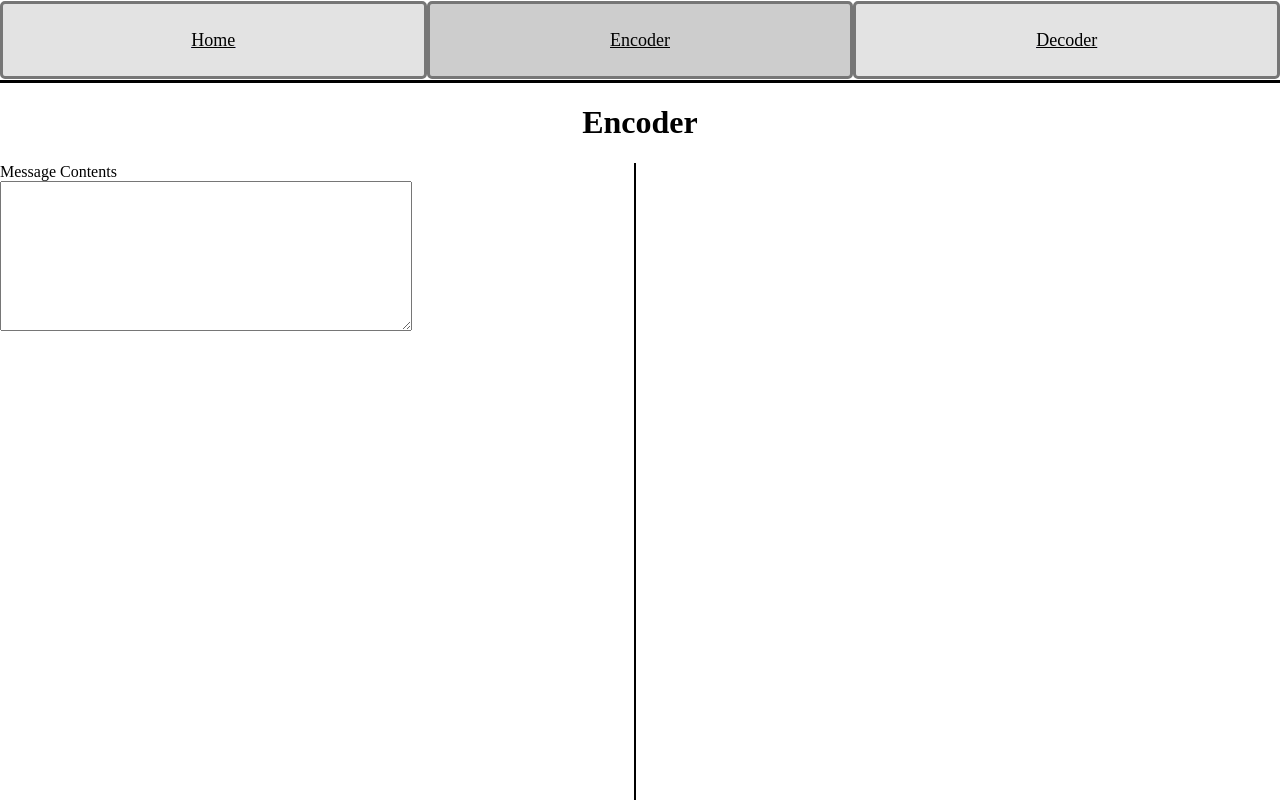
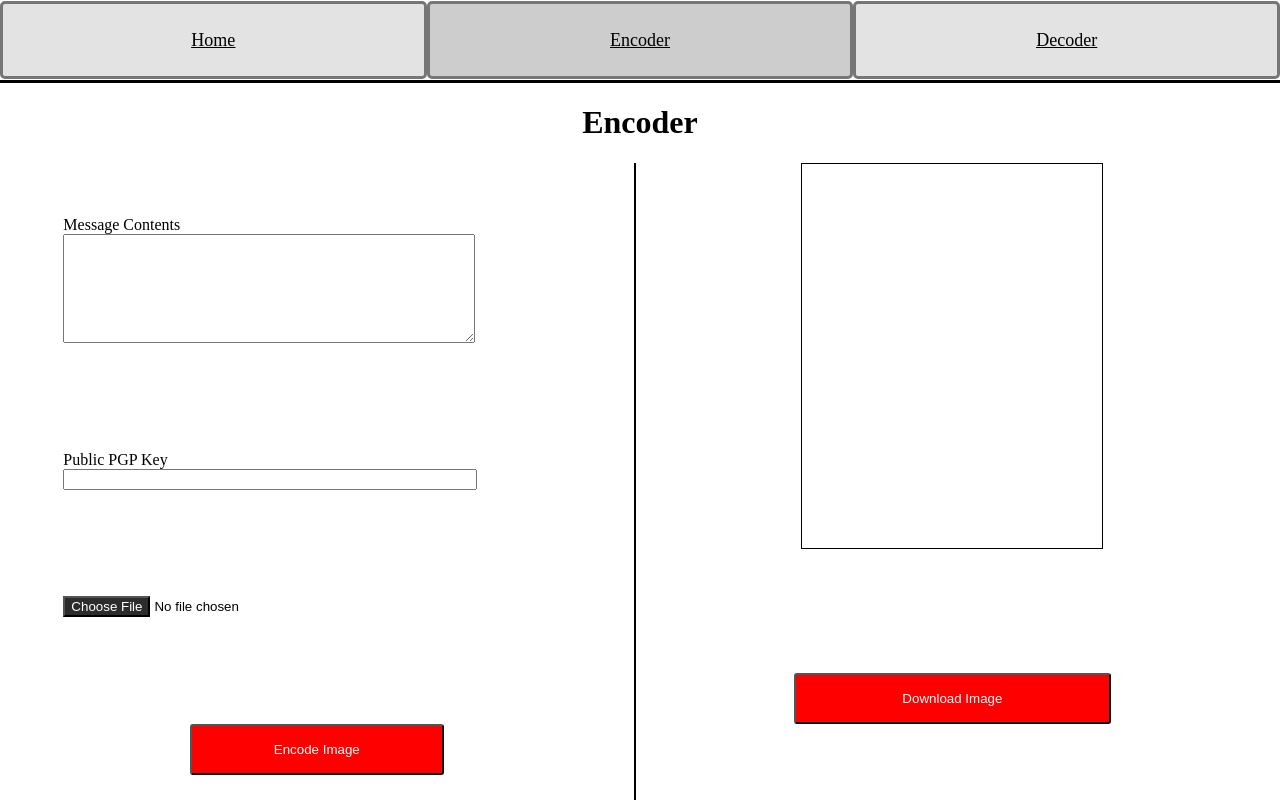
Before and after one commit to Jason-Hlavac/Steganograpy-App, a plain HTML site: page encoder.html in a window 1280 px wide. Drawn offline with Linux system fonts and the light colour scheme.

Commit message:
Encoder Page

```diff
--- a/encoder.html
+++ b/encoder.html
@@ -15,16 +15,30 @@
         </div>
         <div class = "page-contents">
             <div class = "left-half">
-                <form id = "encoder-form" style="height: 100%; width: 80%; display: flex; flex-wrap: wrap; justify-content: flex-start; align-content: flex-start;">
-                    <label for = "message-contents">Message Contents</label>
-                    <textarea id = "message-contents" style="width: 80%; height: 20%;"></textarea>
+                <form id = "encoder-form" style="height: 100%; width: 80%; display: flex; flex-wrap: wrap; justify-content: flex-start; align-content:space-around;">
+                    <div style = "width: 100%; height:20%; display: flex; flex-direction: column; justify-content: flex-start; align-items: flex-start;">
+                        <label for = "message-contents">Message Contents</label>
+                        <textarea id = "message-contents" style="width: 80%; height: 80%;"></textarea>
+                    </div>
+                    <div style="width: 100%; display: flex; flex-wrap: wrap;">
+                        <label for="key-input" >Public PGP Key </label>
+                        <div class="break"></div>
+                        <input type="text" id = "key-input" style = "width: 80%;">
+                    </div>
+                    <input type = "file" id = "encode-image" name = "encode-image" class = "select-image-button">
+                    <div style="width: 100%; height: 4%;">
+                        <input type = "submit" class="submit-button" value="Encode Image">
+                    </div>
                 </form>
 
             </div>
             <div class = "divider"></div>
             <div class = "right-half">
-
-
+                <canvas class = "image-canvas"></canvas>
+                <div class="break"></div>
+                <div style="width: 100%; height: 4%;">
+                    <input type = "submit" class="submit-button" value="Download Image">
+                </div>
             </div>
 
         </div>
--- a/style.css
+++ b/style.css
@@ -58,12 +58,13 @@ body, html{
     display: flex;
     flex-wrap: wrap;
     text-align: center;
-    height: 90%;
+    height: 80%;
 }
 
 .left-half{
     width: 49.5%;
     display: flex;
+    justify-content: center;
 }
 
 .divider{
@@ -76,9 +77,33 @@ body, html{
     width: 49.5%;
     float: right;
     display: flex;
+    justify-content: center;
+    align-items: space-around;
+    flex-wrap: wrap;
 }
 
 .break{
     flex-basis: 100%;
     width: 0;
 }
+
+.submit-button{
+    background-color: red;
+    color: white;
+    border-radius: 3px;
+    width: 50%;
+    height: 200%;
+}
+
+.select-image-button::file-selector-button{
+    background-color: #2C2C2C;
+    color: white;
+}
+
+.image-canvas{
+    max-width: 80%;
+    max-height: 60%;
+    aspect-ratio: 1;
+    border-style: solid;
+    border-width: 1px;
+}
```
